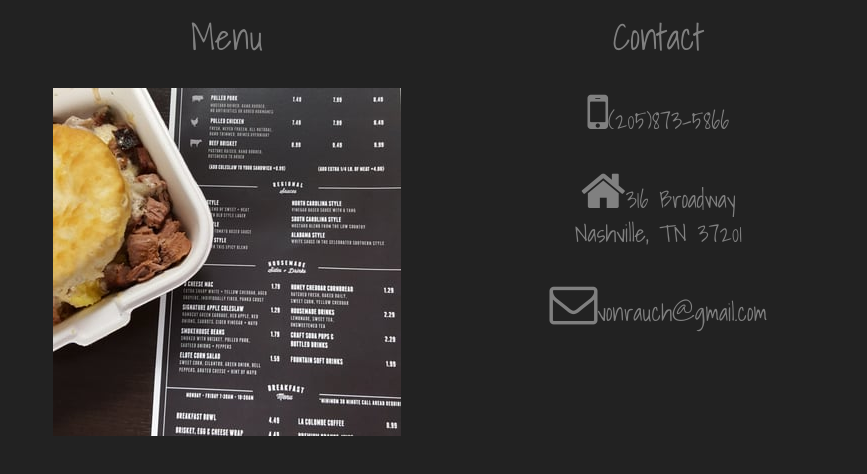
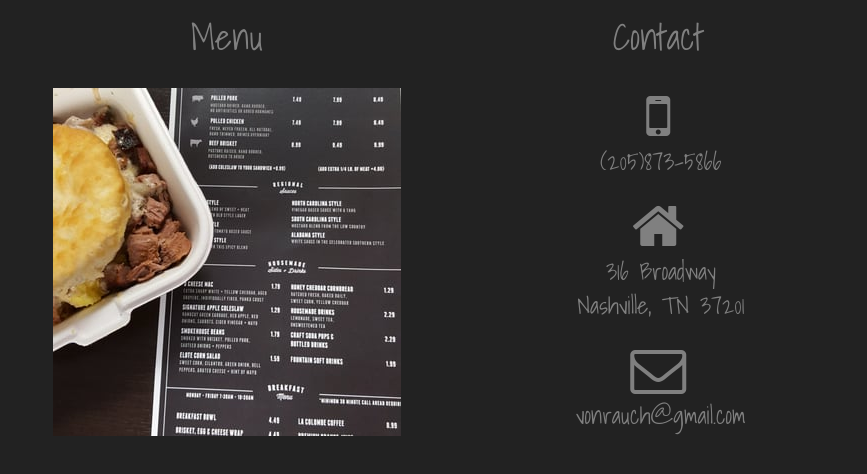
Before and after one commit to bheptin/VonRauch, a plain HTML site: page index.html in a window 1280 px wide. Shown: the part 810-1284 px from the top of the page, 413-1280 px from the left. Drawn offline with Linux system fonts and the light colour scheme; some packages are replaced by stand-ins of ours.

Commit message:
resize contact

```diff
--- a/css/main.css
+++ b/css/main.css
@@ -53,7 +53,8 @@ header.carousel .fill {
 }
 
 #contact p {
-  margin-bottom: 30px;
+  margin-left: 5px;
+  margin-bottom: 20px;
   font-size: x-large;
 }
 
--- a/index.html
+++ b/index.html
@@ -102,9 +102,9 @@
         </div>
         <div id="contact" class="col-md-4">
           <h1>Contact</h1>
-            <p><i class="fa fa-mobile fa-2x" aria-hidden="true"></i>(205)873-5866</p>
-            <p><i class="fa fa-home fa-2x" aria-hidden="true"></i>316 Broadway <br>Nashville, TN 37201</p>
-            <p><i class="fa fa-envelope-o fa-2x" aria-hidden="true"></i>vonrauch@gmail.com</p>
+            <i class="fa fa-mobile fa-4x" aria-hidden="true"></i><p>(205)873-5866</p>
+            <i class="fa fa-home fa-4x" aria-hidden="true"></i><p>316 Broadway <br>Nashville, TN 37201</p>
+            <i class="fa fa-envelope-o fa-4x" aria-hidden="true"></i><p>vonrauch@gmail.com</p>
         </div>
       </div>
 
```
